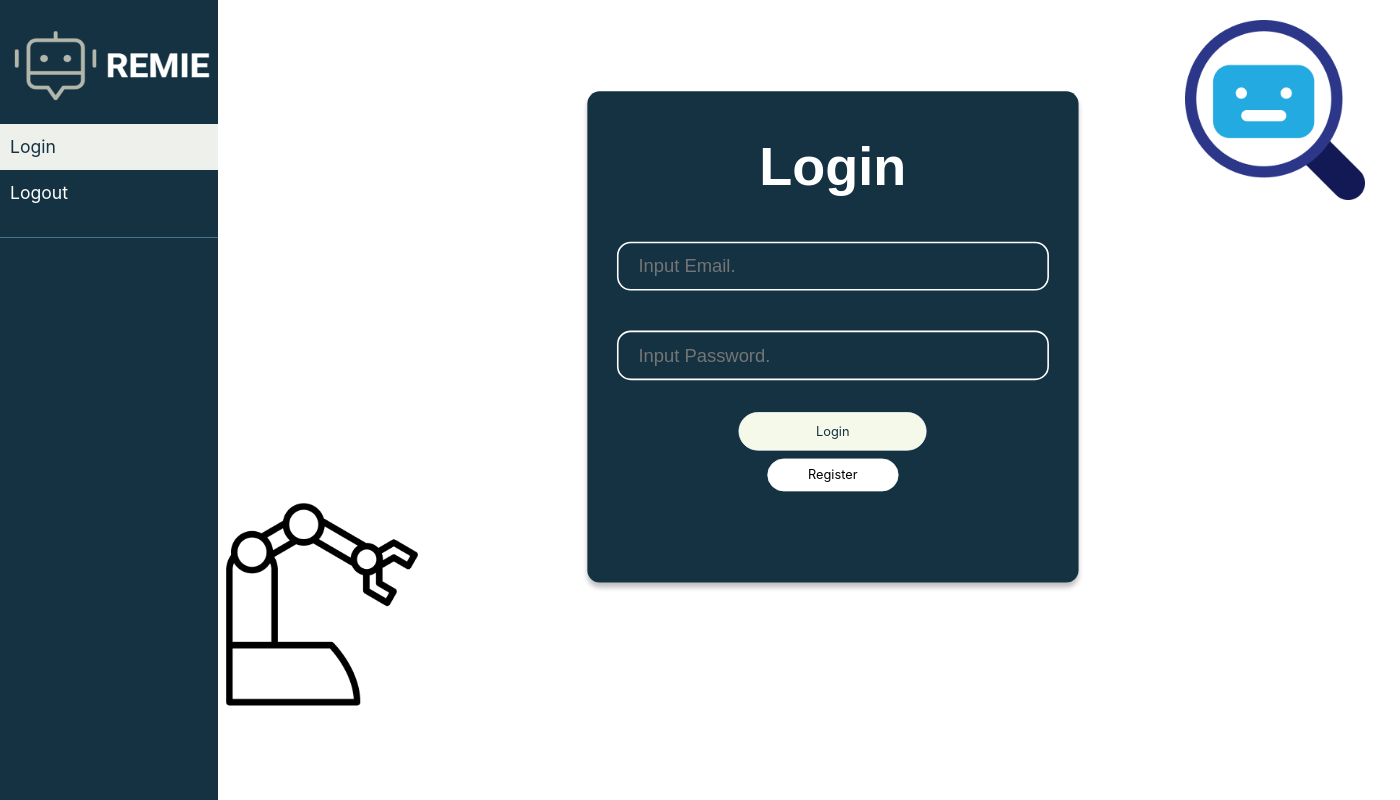
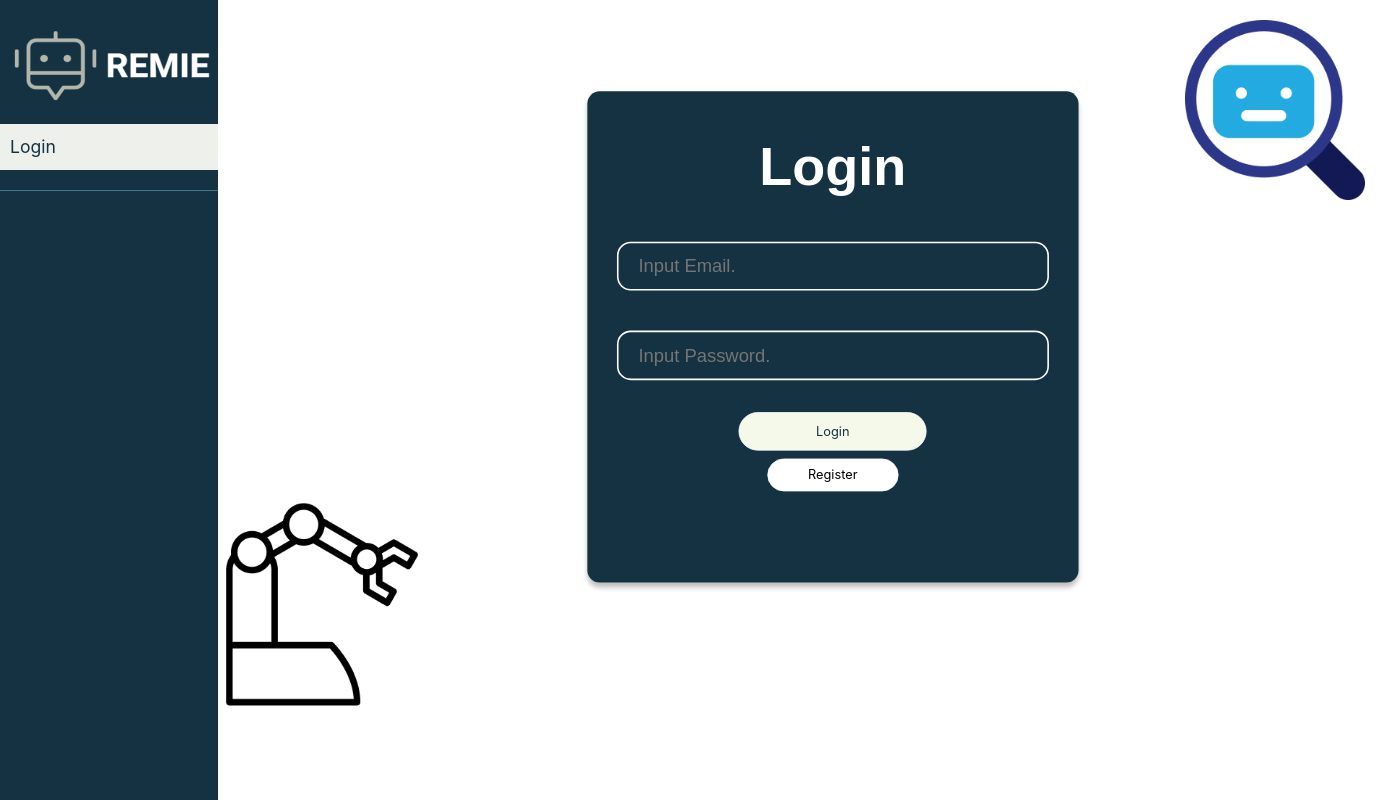
Before and after one commit to kadijaismail112/Remie, a Flask app: page / in a window 1400 px wide. Run offline with Flask 3, Linux system fonts and the light colour scheme; some libraries are stand-ins or nearby versions.

Commit message:
LoginUIComplete

```diff
--- a/Remie/templates/base.html
+++ b/Remie/templates/base.html
@@ -21,9 +21,6 @@
                 <li class="active">
                     <a href="#homeSubmenu">Login</a>
                 </li>
-                <li>
-                    <a href="#homeSubmenu">Logout</a>
-                </li>
             </ul>
         </nav>
     <div class="dashboard">
```
